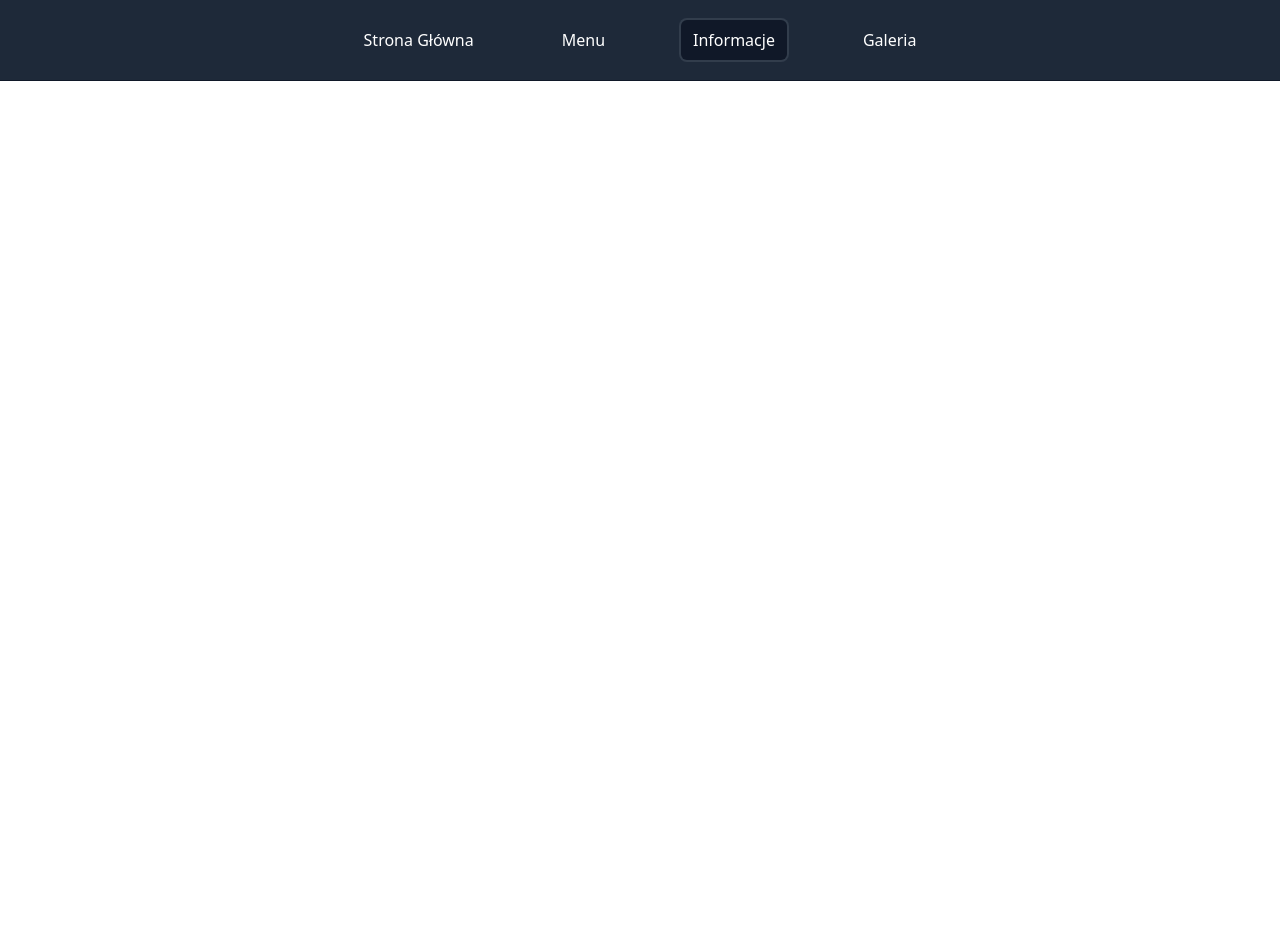
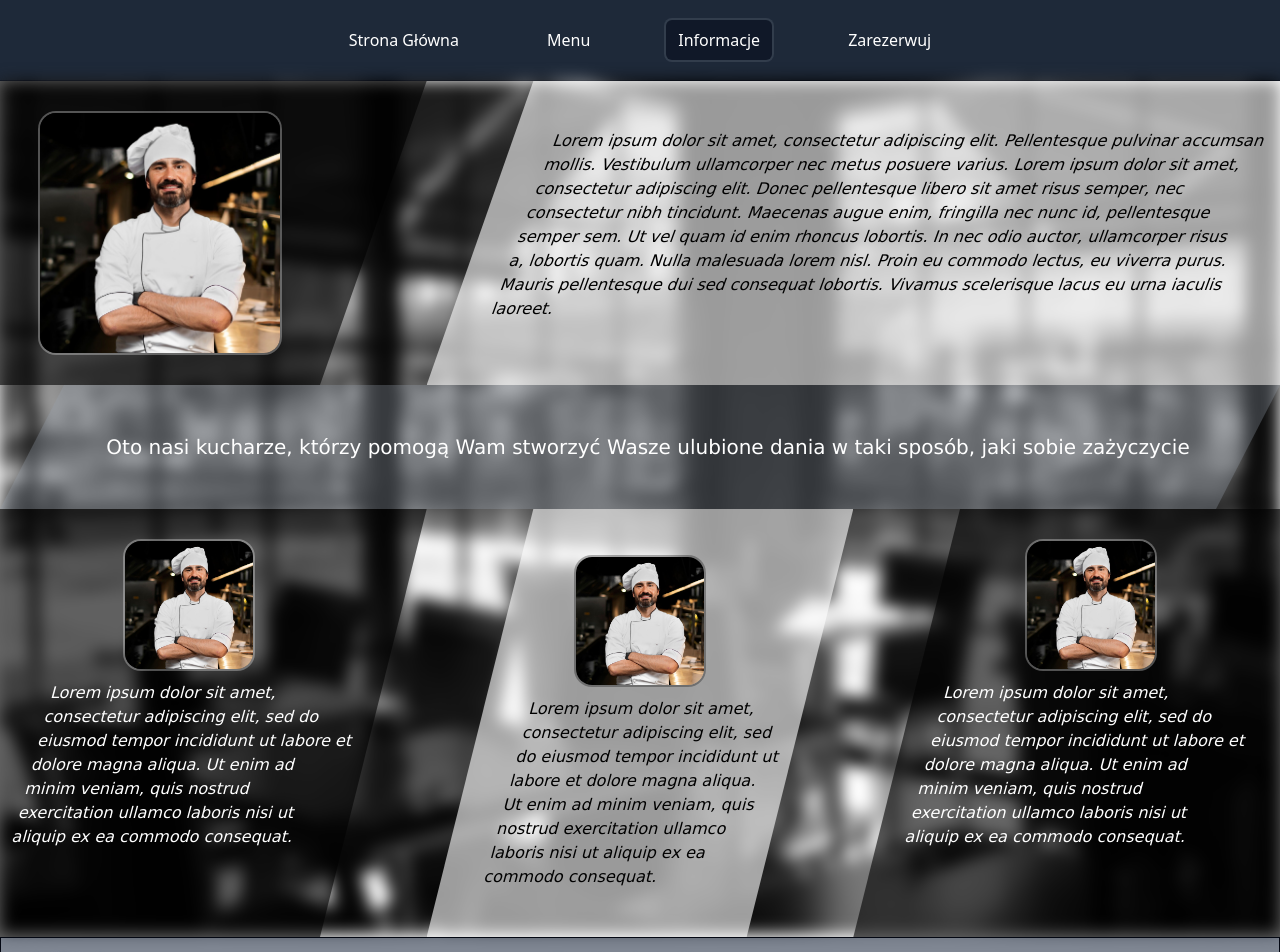
Before and after one commit to 949fg5qnhc-prog/Restauracja, a Vue app: page /about in a window 1280 px wide. Shown: the top 952 px of the page. Before the commit the page ends 800 px from the top, so only its background shows below. Built offline with nearby package versions, Linux system fonts and the light colour scheme.

Commit message:
everything is done,  project complete

```diff
--- a/src/Navbar.vue
+++ b/src/Navbar.vue
@@ -23,10 +23,9 @@ const isActiveLink = (routePath) => {
                             <RouterLink to="/about" :class="[isActiveLink('/about') ? 'bg-gray-900 ring-2 ring-gray-600/45' : 'hover:bg-gray-900 hover:text-white', 'text-white', 'px-3', 'py-2', 'rounded-md', 'transition delay-150 duration-300 ease-in-out hover:-translate-y-1 hover:translate-x-0.5 hover:bg-gray-600']">
                                 Informacje
                             </RouterLink>
-                            <RouterLink to="/pictures" :class="[isActiveLink('/pictures') ? 'bg-gray-900 ring-2 ring-gray-600/45' : 'hover:bg-gray-900 hover:text-white', 'text-white', 'px-3', 'py-2', 'rounded-md', 'transition delay-150 duration-300 ease-in-out hover:-translate-y-1 hover:translate-x-0.5 hover:bg-gray-600']">
-                                Galeria
+                            <RouterLink to="/book" :class="[isActiveLink('/book') ? 'bg-gray-900 ring-2 ring-gray-600/45' : 'hover:bg-gray-900 hover:text-white', 'text-white', 'px-3', 'py-2', 'rounded-md', 'transition delay-150 duration-300 ease-in-out hover:-translate-y-1 hover:translate-x-0.5 hover:bg-gray-600']">
+                                Zarezerwuj
                             </RouterLink>
-
                         </div>
                     </div>
                 </div>
--- a/src/Views/AboutView.vue
+++ b/src/Views/AboutView.vue
@@ -1,7 +1,56 @@
 <script setup>
-import AboutContactCard from '@/components/AboutContactCard.vue';
 </script>
 
 <template>
-    <AboutContactCard />
+    <img src="/public/pexels-efrem-efre-2786187-16124818.jpg" class="blur-sm flex object-cover bg-no-repeat absolute" />
+    <div class="grid grid-cols-3 gap-0  text-white">
+        <div class="col-span-1 bg-black/60 p-8 min-h-[35vh]" style="clip-path: polygon(0 0, 100% 0, 75% 100%, 0 100%);">
+
+            <img src="/public/chef.jpg" class="ml-2 rounded-2xl ring-2 ring-white/30 max-w-[20vw] max-h-[30vh]"></img>
+        </div>
+        <div class="col-span-2 bg-white/60 p-8 text-black" style="clip-path: polygon(12.5% 0, 100% 0, 100% 100%, 0 100%);">
+            <p class="ml-16 mt-4" style="transform: skew(-20deg);">Lorem ipsum dolor sit amet, consectetur adipiscing elit. Pellentesque pulvinar accumsan mollis. Vestibulum ullamcorper nec metus posuere varius. Lorem ipsum dolor sit amet, consectetur adipiscing elit. Donec pellentesque libero sit amet risus semper, nec consectetur nibh tincidunt. Maecenas augue enim, fringilla nec nunc id, pellentesque semper sem. Ut vel quam id enim rhoncus lobortis. In nec odio auctor, ullamcorper risus a, lobortis quam. Nulla malesuada lorem nisl. Proin eu commodo lectus, eu viverra purus. Mauris pellentesque dui sed consequat lobortis. Vivamus scelerisque lacus eu urna iaculis laoreet.</p>
+        </div>
+        <div class="col-span-3 bg-gray-400/30 max-w-lvw max-h-[20vh]" style="clip-path: polygon(5% 0, 100% 0, 95% 100%, 0 100%);">
+            <div class="text-xl text-white justify-center text-center ml-4 my-12">Oto nasi kucharze, którzy pomogą Wam stworzyć Wasze ulubione dania w taki sposób, jaki sobie zażyczycie</div>
+        </div>
+    </div>
+    <div class="grid grid-cols-6 gap-0 min-h-[40vh]">
+        <div class="col-span-2 bg-black/60 p-8 text-white" style="clip-path: polygon(0 0, 100% 0, 75% 100%, 0 100%);">
+            <!-- Cook 1 -->
+             <div class="pr-12">
+                <img src="/public/chef.jpg" class="rounded-2xl ring-2 ring-white/30 max-w-[10vw] mx-auto mb-3"></img>
+                <p style="transform: skew(-15deg);">Lorem ipsum dolor sit amet, consectetur adipiscing elit, sed do eiusmod tempor incididunt ut labore et dolore magna aliqua. Ut enim ad minim veniam, quis nostrud exercitation ullamco laboris nisi ut aliquip ex ea commodo consequat. </p>
+             </div>
+
+        </div>
+        <div class="col-span-2 bg-white/60 p-12 text-black" style="clip-path: polygon(25% 0, 100% 0%, 75% 100%, 0% 100%);">
+            <!-- Cook 2 -->
+             <div class="px-8">
+                <img src="/public/chef.jpg" class="rounded-2xl ring-2 ring-black/30 max-w-[10vw] mx-auto mb-3"></img>
+                <p style="transform: skew(-15deg);">Lorem ipsum dolor sit amet, consectetur adipiscing elit, sed do eiusmod tempor incididunt ut labore et dolore magna aliqua. Ut enim ad minim veniam, quis nostrud exercitation ullamco laboris nisi ut aliquip ex ea commodo consequat. </p>
+             </div>
+        </div>
+        <div class="col-span-2 bg-black/60 p-8 text-white" style="clip-path: polygon(25% 0, 100% 0, 100% 100%, 0% 100%);">
+            <!-- Cook 3 -->
+             <div class="pl-12">
+                <img src="/public/chef.jpg" class="rounded-2xl ring-2 ring-white/30 max-w-[10vw] mx-auto mb-3"></img>
+                <p class="-ml-2 mr-2" style="transform: skew(-15deg);">Lorem ipsum dolor sit amet, consectetur adipiscing elit, sed do eiusmod tempor incididunt ut labore et dolore magna aliqua. Ut enim ad minim veniam, quis nostrud exercitation ullamco laboris nisi ut aliquip ex ea commodo consequat. </p>
+             </div>
+        </div>
+    </div>
+    <footer class="bg-gray-600/70 backdrop-blur-2xl backdrop-opacity-15 flex justify-between items-center p-2 border border-gray-950 inset-shadow-2xl inset-shadow-white">
+        <div class="text-lg text-shadow-md text-shadow-gray-500 text-white italic"><p class="ml-5">SelfMade</p></div>
+        <div class="flex items-center text-md text-shadow-md text-shadow-gray-500 text-white italic"><i class="pi pi-envelope mr-1.5" style="color: black; font-size: 14px;"></i><p class="mr-5">selfmade@self.com</p></div>
+        <div class="flex items-center text-md text-shadow-md text-shadow-gray-500 text-white italic"><i class="pi pi-map-marker mr-1.5" style="color: black; font-size: 14px;"></i><p class="mr-5">adres</p></div>
+    </footer>
 </template>
+
+<style scoped>
+p{
+    font-family: 'Lucida Sans', 'Lucida Sans Regular', 'Lucida Grande', 'Lucida Sans Unicode', Geneva, Verdana, sans-serif;
+}
+div{
+    font-family:'Lucida Sans', 'Lucida Sans Regular', 'Lucida Grande', 'Lucida Sans Unicode', Geneva, Verdana, sans-serif;
+}
+</style>
--- a/src/Views/MainPageView.vue
+++ b/src/Views/MainPageView.vue
@@ -4,8 +4,10 @@ import FloatingMenu from '@/components/FloatingMenu.vue';
 </script>
 
 <template>
-        <MainHeader />
-        <img src="/public/pexels-efrem-efre-2786187-16124818.jpg" class="blur-sm flex object-cover bg-no-repeat absolute" />
-        <FloatingMenu />
+    <div class="relative min-h-screen">
+        <div class="absolute inset-0 bg-cover bg-center blur-sm -z-10" style="background-image: url('/public/pexels-efrem-efre-2786187-16124818.jpg');"></div>
 
+        <MainHeader class="relative z-10" />
+        <FloatingMenu class="relative z-10" />
+    </div>
 </template>
--- a/src/Views/PicsView.vue
+++ /dev/null
@@ -1,5 +0,0 @@
-<script setup>
-</script>
-
-<template>
-</template>
--- a/src/components/AboutContactCard.vue
+++ /dev/null
@@ -1,6 +0,0 @@
-<script setup>
-</script>
-
-<template>
-
-</template>
--- a/src/components/MainHeader.vue
+++ b/src/components/MainHeader.vue
@@ -2,8 +2,8 @@
 </script>
 
 <template>
-    <div class="mx-auto my-0 py-0 bg-gray-800 w-auto h-auto">
-        <h1 class="text-bold text-5xl text-gray-400 text-center p-2 mt-2 foont">Witaj na stronie internetowej restauracji Self Made</h1>
+    <div class="mx-auto my-0 py-0 w-auto h-auto">
+        <h1 class="text-bold text-5xl text-white/75 text-center p-2 mt-2 foont">Witaj na stronie internetowej restauracji Self Made</h1>
     </div>
 </template>
 
--- a/src/components/bookingDates.json
+++ /dev/null
@@ -1,12 +0,0 @@
-{
-    "dates": [
-        {
-            "day": {
-                "id": 1,
-                "fullSlots": false,
-                "remainingSlots": 4,
-                "possibleHours": ["16:30", "18:00", "19:30", "21:00"]
-            }
-
-}]
-}
--- a/src/router/index.js
+++ b/src/router/index.js
@@ -2,7 +2,6 @@ import { createRouter, createWebHistory } from 'vue-router'
 import MainPageView from '@/Views/MainPageView.vue'
 import MenuView from '@/Views/MenuView.vue'
 import AboutView from '@/Views/AboutView.vue'
-import PicsView from '@/Views/PicsView.vue'
 import ReserveView from '@/Views/ReserveView.vue'
 
 
@@ -25,11 +24,6 @@ const router = createRouter({
       component: AboutView
     },
     {
-      path: '/pictures',
-      name: 'pics',
-      component: PicsView
-    },
-    {
       path: '/book',
       name: 'book',
       component: ReserveView
```
Also changed, not shown: public/chef.jpg (added).
